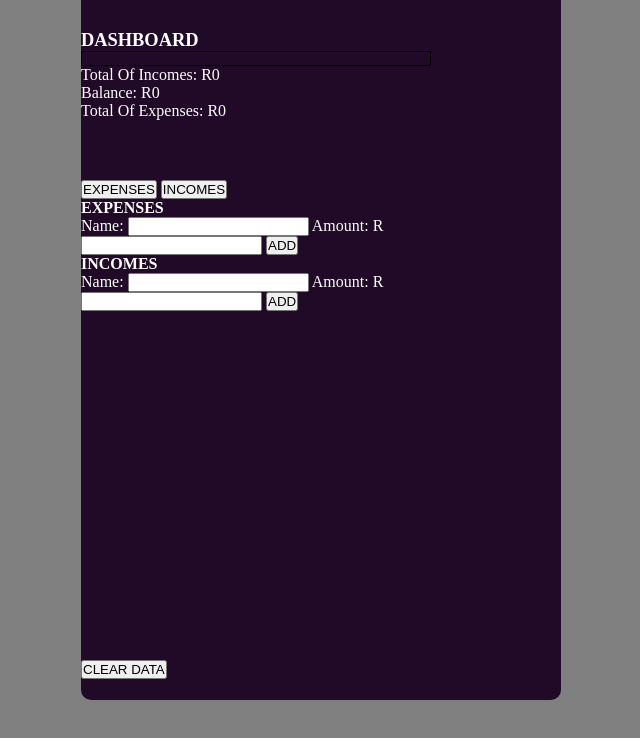
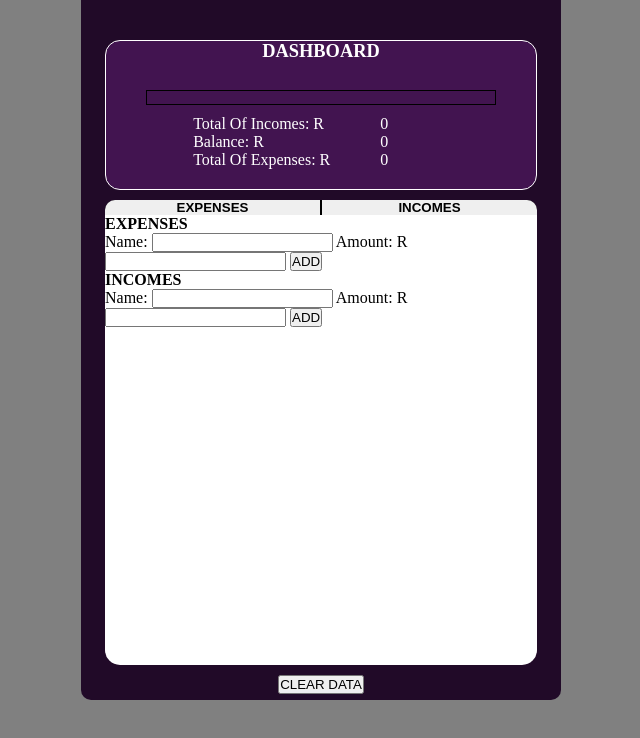
Before and after one commit to lxwsxmxn/money-tracking-app, a plain HTML site: page index.html in a window 1280 px wide. Shown: the part 110-848 px from the top of the page, without its empty margins (319-959 px from the left). Drawn offline with Linux system fonts and the light colour scheme.

Commit message:
Completed dashboard styling

```diff
--- a/css/styles.css
+++ b/css/styles.css
@@ -11,7 +11,9 @@ body {
 /* --Budget Container-- */
 #budget-container {
     display: grid;
-    grid-template-rows: 90px 150px 480px 50px;
+    grid-template-rows: 90px 150px 465px 50px;
+    justify-items: center;
+    gap: 10px;
     width: 480px;
     height: 760px;
     margin: 50px auto;
@@ -30,14 +32,47 @@ body {
 
 /* --Dashboard-- */
 #dashboard {
+    display: grid;
+    grid-template-rows: 2fr 1fr 3fr;
+    justify-items: center;
+    background-color: rgb(66, 20, 80);
+    border-radius: 15px;
+    border: 1px solid white;
+    width: 90%;
 }
 
 #dashboard h2 {
     font-size: 1.15rem;
 }
 
+.total-amount {
+    width: 100%;
+    display: grid;
+    grid-template-columns: 2fr 1fr;
+    gap: 50px;
+}
+
 /* --Budget Tracker Container-- */
 #budget-tracker-container {
+    background-color: white;
+    color: black;
+    width: 90%;
+    border-radius: 15px;
+}
+
+#toggle-buttons {
+    display: grid;
+    width: 100%;
+    grid-template-columns: 1fr 1fr;
+    gap: 2px;
+    border-radius: 10px 10px 0 0;
+    overflow: hidden;
+    background-color: black;
+}
+
+.toggle-button {
+    font-weight: bold;
+    border: none;
 }
 
 .list-container h3 {
```
